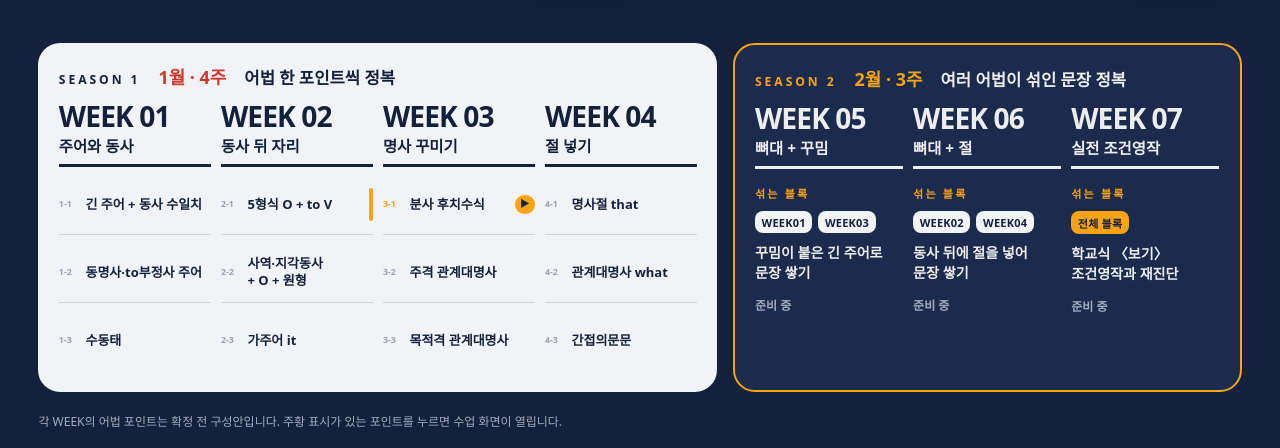
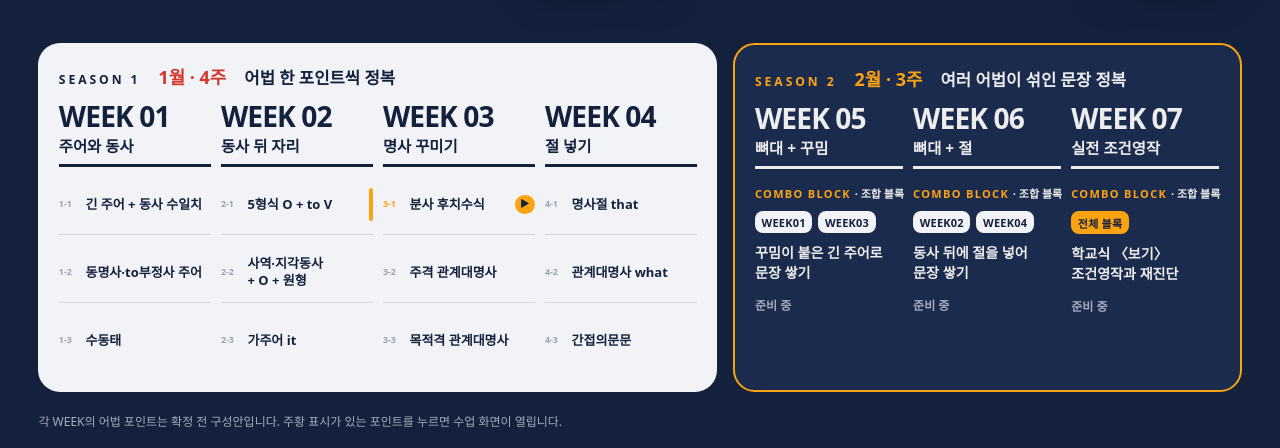
Before and after one commit to evildead1979/LYKEION, a plain HTML site: page index.html in a window 1280 px wide. Shown: the part 352-800 px from the top of the page. Drawn offline with Linux system fonts and the light colour scheme; a web font is replaced by a local one.

Commit message:
시즌 2 라벨을 COMBO BLOCK · 조합 블록으로 변경
Co-Authored-By: Claude Opus 5.5 <noreply@anthropic.com>
Claude-Session: https://claude.ai/code/session_01EUyrjLGNVg6Z391AY6WDYp

```diff
--- a/index.html
+++ b/index.html
@@ -79,7 +79,8 @@ h1 em{font-style:normal;color:var(--orange)}
 
 .s2 .rno{color:var(--fg)}
 .mix{display:flex;flex-direction:column;gap:clamp(8px,1.2vh,14px);flex:1;padding:clamp(8px,1.1vh,14px) 0}
-.mix .lab{color:var(--orange);font-weight:800;letter-spacing:.2em;font-size:clamp(11px,.8vw,15px)}
+.mix .lab{white-space:nowrap;color:var(--orange);font-weight:800;letter-spacing:.12em;font-size:clamp(11px,.8vw,15px)}
+.mix .lab em{font-style:normal;letter-spacing:0;color:var(--fg);margin-left:.35em;font-weight:700}
 .chips{display:flex;flex-wrap:wrap;gap:6px}
 .chip{background:var(--paper);color:var(--ink);font-weight:800;border-radius:8px;padding:.35em .6em;font-size:clamp(11px,.85vw,17px);letter-spacing:.02em}
 .chip.all{background:var(--orange)}
@@ -108,7 +109,7 @@ h1 em{font-style:normal;color:var(--orange)}
 .round:hover .rno{border-color:var(--orange)}
 .s1 .round:hover .rno strong{color:var(--red)}
 .s2 .round:hover .rno strong{color:var(--orange)}
-/* 시즌 2: 마우스를 올리면 섞는 블록 칩이 차례로 튄다 */
+/* 시즌 2: 마우스를 올리면 조합 블록 칩이 차례로 튄다 */
 .mix p{transition:color .2s}
 .round:hover .mix p{color:#fff}
 .round:hover .chip{animation:pop .45s cubic-bezier(.3,1.8,.5,1) both}
@@ -188,7 +189,7 @@ document.getElementById('board').innerHTML=
    ?`<a class="pt ready" href="${h}"><span class="ix">${r.no}-${j+1}</span><span class="nm">${ch(n)}</span><span class="go">▶</span></a>`
    :`<div class="pt"><span class="ix">${r.no}-${j+1}</span><span class="nm">${ch(n)}</span></div>`).join('')}</div>`).join('')+`</div></section>`+
  `<section class="season s2"><div class="shead"><b>SEASON 2</b><i>2월 · 3주</i><span>여러 어법이 섞인 문장 정복</span></div><div class="rounds">`+
- S2.map(r=>`<div class="round">${head(r)}<div class="mix"><span class="lab">섞는 블록</span><div class="chips">${r.from.map(f=>`<span class="chip${f==='전체 블록'?' all':''}">${f}</span>`).join('')}</div><p>${ch(r.what)}</p><span class="wait">준비 중</span></div></div>`).join('')+`</div></section>`;
+ S2.map(r=>`<div class="round">${head(r)}<div class="mix"><span class="lab">COMBO BLOCK<em>· 조합 블록</em></span><div class="chips">${r.from.map(f=>`<span class="chip${f==='전체 블록'?' all':''}">${f}</span>`).join('')}</div><p>${ch(r.what)}</p><span class="wait">준비 중</span></div></div>`).join('')+`</div></section>`;
 </script>
 </body>
 </html>
```
